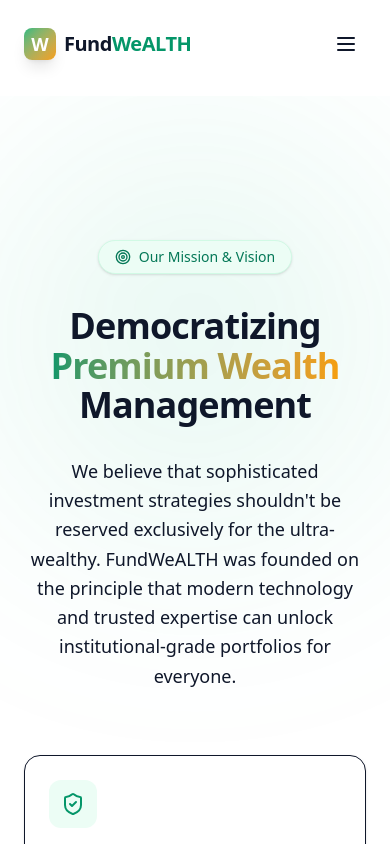
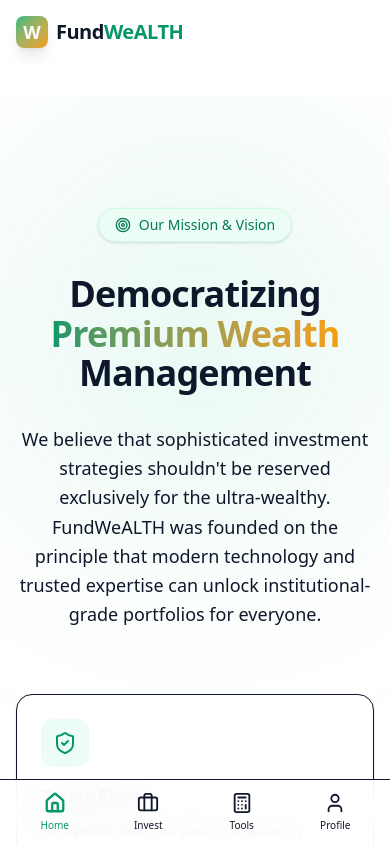
Before and after one commit to Sanjay-rana001/FundWealth, a Next.js app: page /about in a window 390 px wide. Shown: the top 844 px of the page. Built offline with nearby package versions, Linux system fonts and the light colour scheme.

Commit message:
Optimize UI for mobile, add BottomNav and carousels

```diff
--- a/src/app/globals.css
+++ b/src/app/globals.css
@@ -36,5 +36,16 @@ body {
 }
 
 .section-padding {
-  @apply py-20 md:py-28 px-6 md:px-12 max-w-7xl mx-auto w-full;
+  @apply py-12 md:py-28 px-4 md:px-12 max-w-7xl mx-auto w-full;
 }
+
+/* Hide scrollbar for Chrome, Safari and Opera */
+.no-scrollbar::-webkit-scrollbar {
+  display: none;
+}
+
+/* Hide scrollbar for IE, Edge and Firefox */
+.no-scrollbar {
+  -ms-overflow-style: none;  /* IE and Edge */
+  scrollbar-width: none;  /* Firefox */
+}
--- a/src/app/layout.tsx
+++ b/src/app/layout.tsx
@@ -14,6 +14,8 @@ const outfit = Outfit({
 
 import { ScrollToTop } from "@/components/ui/ScrollToTop";
 
+import { BottomNav } from "@/components/layout/BottomNav";
+
 export const metadata: Metadata = {
   title: "FundWeALTH - Premium Wealth Management",
   description: "Secure your financial future with FundWeALTH's premium investment and mutual fund solutions.",
@@ -27,7 +29,10 @@ export default function RootLayout({
   return (
     <html lang="en" className="scroll-smooth">
       <body className={`${inter.variable} ${outfit.variable} antialiased bg-background text-foreground overflow-x-hidden`}>
-        {children}
+        <main className="pb-20 md:pb-0">
+          {children}
+        </main>
+        <BottomNav />
         <ScrollToTop />
       </body>
     </html>
--- a/src/components/home/AdvisorSection.tsx
+++ b/src/components/home/AdvisorSection.tsx
@@ -21,9 +21,9 @@ export function AdvisorSection() {
           </p>
         </div>
 
-        <div className="lg:col-span-2 grid md:grid-cols-3 gap-6">
+        <div className="lg:col-span-2 flex md:grid md:grid-cols-3 gap-6 overflow-x-auto snap-x snap-mandatory no-scrollbar pb-4 -mx-4 px-4 md:mx-0 md:px-0 md:pb-0">
           {advisors.map((advisor, idx) => (
-            <div key={idx} className="group cursor-pointer">
+            <div key={idx} className="group cursor-pointer min-w-[75vw] sm:min-w-[50vw] md:min-w-0 snap-center shrink-0">
               <div className="aspect-[3/4] rounded-2xl bg-slate-200  mb-4 overflow-hidden relative border border-border-color">
                 <img src={advisor.image} alt={advisor.name} className="w-full h-full object-cover" />
                 <div className="absolute inset-0 bg-gradient-to-t from-black/80 via-black/20 to-transparent flex items-end p-6 opacity-0 group-hover:opacity-100 transition-opacity duration-300">
--- a/src/components/home/HeroSection.tsx
+++ b/src/components/home/HeroSection.tsx
@@ -26,11 +26,11 @@ export function HeroSection() {
             Institutional-grade mutual fund portfolios and bespoke wealth strategies tailored for individuals who demand excellence.
           </p>
 
-          <div className="flex flex-col sm:flex-row gap-4 mb-10">
-            <Button variant="primary" className="text-base py-4 px-8 shadow-lg shadow-primary-500/20 hover:-translate-y-1 transition-transform">
+          <div className="flex flex-col sm:flex-row gap-4 mb-10 w-full">
+            <Button variant="primary" className="w-full sm:w-auto text-base py-4 px-8 shadow-lg shadow-primary-500/20 hover:-translate-y-1 transition-transform">
               Start Your Journey
             </Button>
-            <Button variant="outline" className="text-base py-4 px-8">
+            <Button variant="outline" className="w-full sm:w-auto text-base py-4 px-8">
               Explore Portfolios
             </Button>
           </div>
--- a/src/components/home/InsightsTeaser.tsx
+++ b/src/components/home/InsightsTeaser.tsx
@@ -34,9 +34,9 @@ export function InsightsTeaser() {
         </Link>
       </div>
 
-      <div className="grid md:grid-cols-3 gap-8">
+      <div className="flex md:grid md:grid-cols-3 gap-6 overflow-x-auto snap-x snap-mandatory no-scrollbar pb-4 -mx-4 px-4 md:mx-0 md:px-0 md:pb-0">
         {blogs.map((blog, idx) => (
-          <Card key={idx} className="group cursor-pointer hover:shadow-2xl flex flex-col justify-between">
+          <Card key={idx} className="group cursor-pointer hover:shadow-2xl flex flex-col justify-between min-w-[85vw] sm:min-w-[60vw] md:min-w-0 snap-center shrink-0">
             <div>
               <div className="inline-block px-3 py-1 rounded-full bg-slate-100  text-xs font-semibold mb-4">
                 {blog.category}
--- a/src/components/home/Testimonials.tsx
+++ b/src/components/home/Testimonials.tsx
@@ -32,9 +32,9 @@ export function Testimonials() {
           <h2 className="text-3xl md:text-5xl font-display font-bold mb-6">Built on trust. <br/>Proven by results.</h2>
         </div>
 
-        <div className="grid md:grid-cols-3 gap-8">
+        <div className="flex md:grid md:grid-cols-3 gap-6 overflow-x-auto snap-x snap-mandatory no-scrollbar pb-4 -mx-6 px-6 md:mx-0 md:px-0 md:pb-0">
           {testimonials.map((test, idx) => (
-            <Card key={idx} glass={false} className="relative pt-12">
+            <Card key={idx} glass={false} className="relative pt-12 min-w-[85vw] sm:min-w-[60vw] md:min-w-0 snap-center shrink-0">
               <div className="absolute top-6 right-6 text-primary-200 ">
                 <Quote size={48} />
               </div>
--- /dev/null
+++ b/src/components/layout/BottomNav.tsx
@@ -0,0 +1,61 @@
+"use client";
+
+import React, { useState, useEffect } from "react";
+import Link from "next/link";
+import { Home, Briefcase, Calculator, User } from "lucide-react";
+
+export function BottomNav() {
+  const [active, setActive] = useState("home");
+
+  useEffect(() => {
+    const handleHashChange = () => {
+      const hash = window.location.hash;
+      if (hash === "" || hash === "#home") setActive("home");
+      else if (hash === "#investments" || hash === "#services") setActive("investments");
+      else if (hash === "#calculators") setActive("calculators");
+      else if (hash === "#about") setActive("profile");
+    };
+
+    window.addEventListener("hashchange", handleHashChange);
+    return () => window.removeEventListener("hashchange", handleHashChange);
+  }, []);
+
+  return (
+    <div className="md:hidden fixed bottom-0 left-0 right-0 bg-white/90 backdrop-blur-lg border-t border-border-color z-50 pb-safe">
+      <div className="flex justify-around items-center h-16 px-2">
+        <Link
+          href="#"
+          onClick={() => setActive("home")}
+          className={`flex flex-col items-center justify-center w-full h-full space-y-1 ${active === "home" ? "text-primary-600" : "text-foreground/50 hover:text-foreground"}`}
+        >
+          <Home size={22} strokeWidth={active === "home" ? 2.5 : 2} />
+          <span className="text-[10px] font-medium">Home</span>
+        </Link>
+        <Link
+          href="#investments"
+          onClick={() => setActive("investments")}
+          className={`flex flex-col items-center justify-center w-full h-full space-y-1 ${active === "investments" ? "text-primary-600" : "text-foreground/50 hover:text-foreground"}`}
+        >
+          <Briefcase size={22} strokeWidth={active === "investments" ? 2.5 : 2} />
+          <span className="text-[10px] font-medium">Invest</span>
+        </Link>
+        <Link
+          href="#calculators"
+          onClick={() => setActive("calculators")}
+          className={`flex flex-col items-center justify-center w-full h-full space-y-1 ${active === "calculators" ? "text-primary-600" : "text-foreground/50 hover:text-foreground"}`}
+        >
+          <Calculator size={22} strokeWidth={active === "calculators" ? 2.5 : 2} />
+          <span className="text-[10px] font-medium">Tools</span>
+        </Link>
+        <Link
+          href="#about"
+          onClick={() => setActive("profile")}
+          className={`flex flex-col items-center justify-center w-full h-full space-y-1 ${active === "profile" ? "text-primary-600" : "text-foreground/50 hover:text-foreground"}`}
+        >
+          <User size={22} strokeWidth={active === "profile" ? 2.5 : 2} />
+          <span className="text-[10px] font-medium">Profile</span>
+        </Link>
+      </div>
+    </div>
+  );
+}
--- a/src/components/layout/Header.tsx
+++ b/src/components/layout/Header.tsx
@@ -7,7 +7,6 @@ import { Menu, X } from "lucide-react";
 
 export function Header() {
   const [isScrolled, setIsScrolled] = useState(false);
-  const [isMobileOpen, setIsMobileOpen] = useState(false);
 
   useEffect(() => {
     const handleScroll = () => {
@@ -30,11 +29,11 @@ export function Header() {
     <header
       className={`fixed top-0 left-0 right-0 z-50 transition-all duration-300 ${
         isScrolled
-          ? "bg-white/90  backdrop-blur-lg border-b border-border-color shadow-sm py-4"
-          : "bg-transparent py-6"
+          ? "bg-white/90  backdrop-blur-lg border-b border-border-color shadow-sm py-3 md:py-4"
+          : "bg-transparent py-4 md:py-6"
       }`}
     >
-      <div className="max-w-7xl mx-auto px-6 md:px-12 flex items-center justify-between">
+      <div className="max-w-7xl mx-auto px-4 md:px-12 flex items-center justify-between">
 
         {/* Logo */}
         <Link href="/" className="flex items-center gap-2 z-50">
@@ -66,33 +65,6 @@ export function Header() {
           </Button>
         </div>
 
-        {/* Mobile Menu Toggle */}
-        <button
-          className="md:hidden z-50 p-2 text-foreground"
-          onClick={() => setIsMobileOpen(!isMobileOpen)}
-        >
-          {isMobileOpen ? <X size={24} /> : <Menu size={24} />}
-        </button>
-
-        {/* Mobile Navigation Overlay */}
-        <div className={`
-          fixed inset-0 bg-background flex flex-col justify-center items-center gap-8 transition-transform duration-300 ease-in-out md:hidden
-          ${isMobileOpen ? "translate-x-0" : "translate-x-full"}
-        `}>
-          {navLinks.map((link) => (
-            <Link
-              key={link.label}
-              href={link.href}
-              onClick={() => setIsMobileOpen(false)}
-              className="text-2xl font-display font-bold hover:text-primary-600 transition-colors"
-            >
-              {link.label}
-            </Link>
-          ))}
-          <Button variant="primary" className="mt-8 py-3 px-8 text-lg" onClick={() => setIsMobileOpen(false)}>
-            Talk to Advisor
-          </Button>
-        </div>
 
       </div>
     </header>
```
